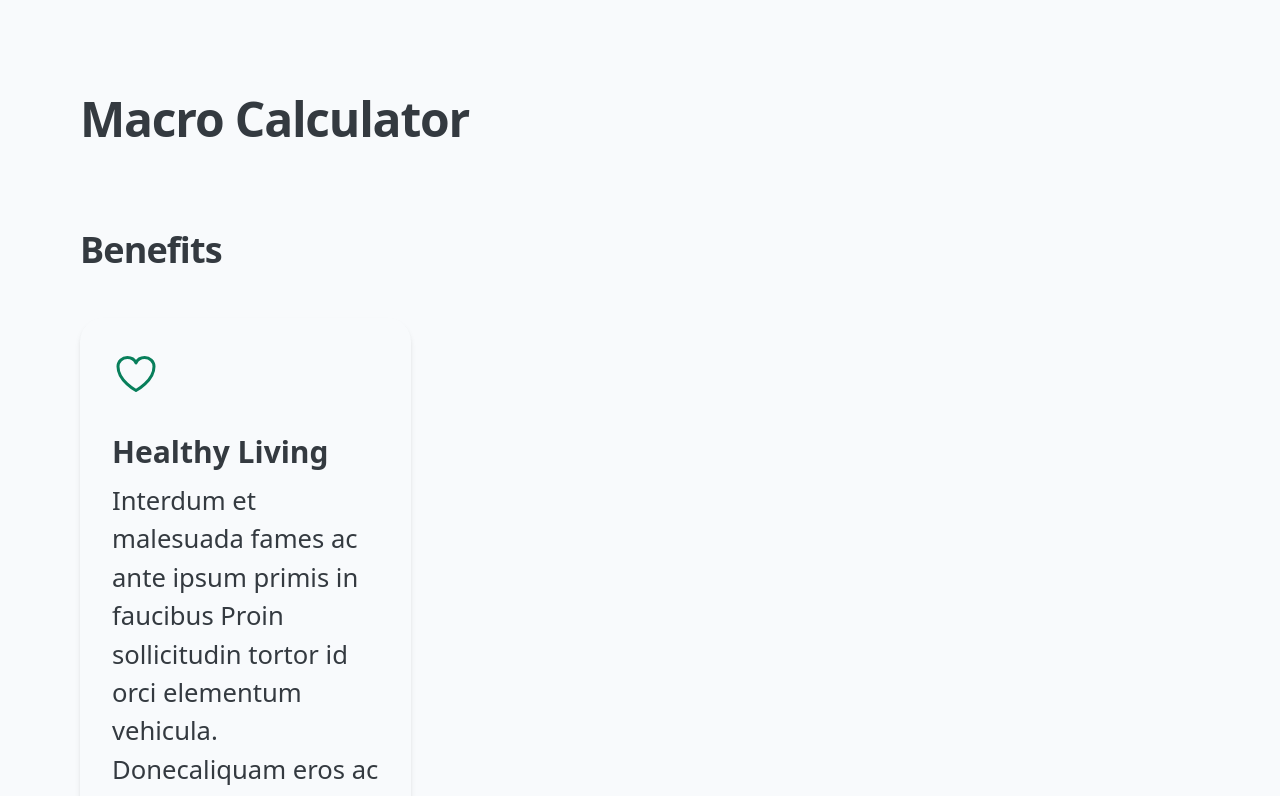
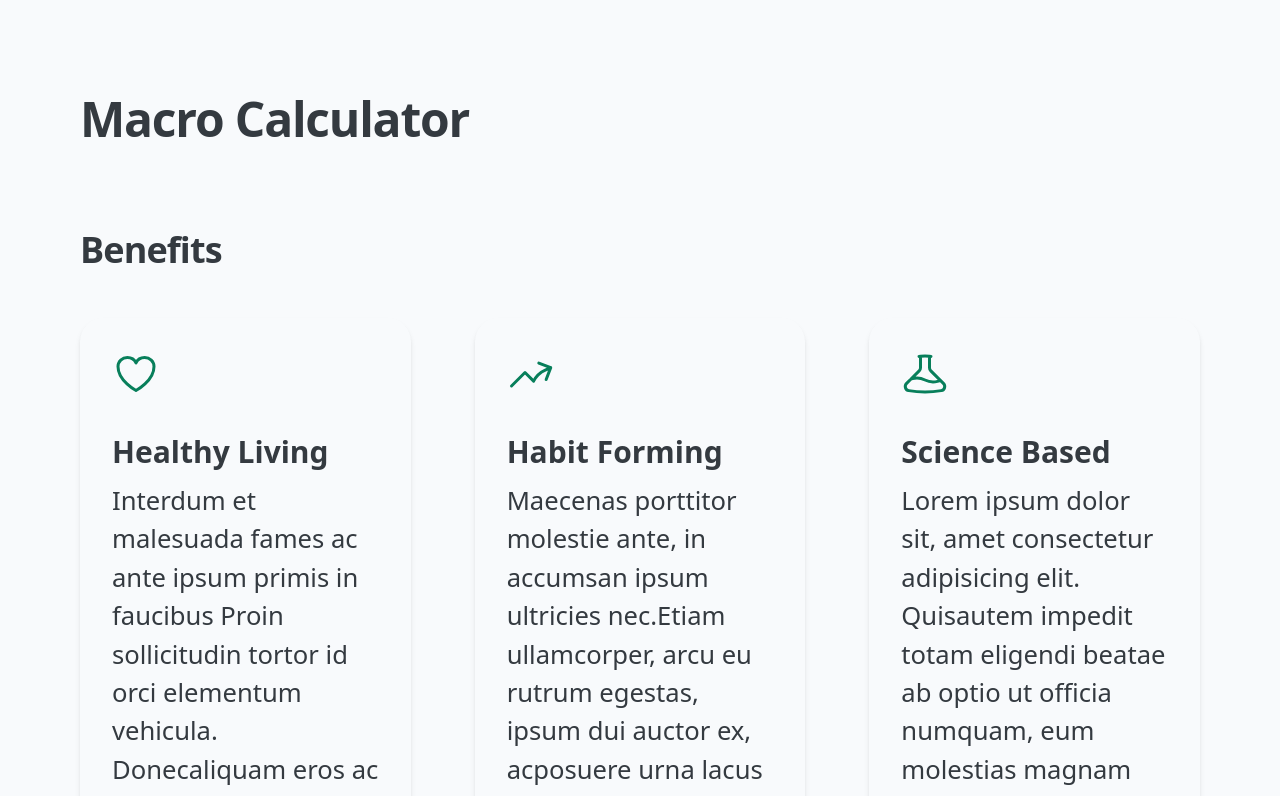
Before and after one commit to cityscapedview/Macro-Calculator, a React (Vite) app in the folder MacroCalculator/: page / in a window 1280 px wide. Shown: the top 796 px of the page. Built offline with nearby package versions, Linux system fonts and the light colour scheme.

Commit message:
Health Grid Column Updated
Updated Health grids by moving tailwind attributes to the UL element.

```diff
--- a/MacroCalculator/src/components/HealthBenefits/HealthBenefits.jsx
+++ b/MacroCalculator/src/components/HealthBenefits/HealthBenefits.jsx
@@ -10,8 +10,7 @@ const HealthBenefits = (props) => {
           Benefits
         </h2>
         {/* Column Grid Container */}
-        <div className="grid grid-cols-1 md:grid-cols-3 md:gap-x-16">
-          <ul>
+        <ul className="grid grid-cols-1 md:grid-cols-3 md:gap-x-16">
           {props.benefits.map((benefit) => (
             <HealthCard
               svg={benefit.svg}
@@ -20,7 +19,6 @@ const HealthBenefits = (props) => {
             />
           ))}
         </ul>
-        </div>
       </section>
     </>
   );
--- a/MacroCalculator/src/components/HealthBenefits/HealthList.jsx
+++ /dev/null
@@ -1,17 +0,0 @@
-import HealthCard from "./HealthCard";
-
-const HealthList = (props) => {
-  return (
-    <ul>
-      {props.benefits.map((benefit) => (
-        <HealthCard
-          svg={benefit.svg}
-          title={benefit.title}
-          text={benefit.text}
-        />
-      ))}
-    </ul>
-  );
-};
-
-export default HealthList;
```
Lines whose indentation alone changed are shown as unchanged.
